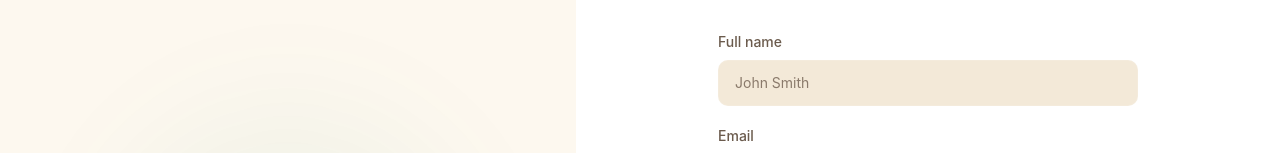
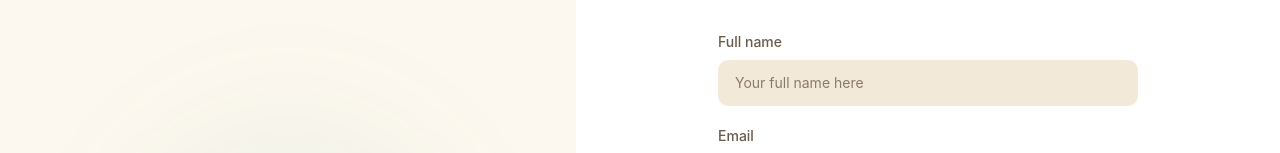
Before and after one commit to Oluwashiji/NexAgent, a React (Vite) app in the folder NEX AGENT ZIP/app/: page /signup in a window 1280 px wide. Shown: the part 148-301 px from the top of the page. Built offline with nearby package versions, Linux system fonts and the light colour scheme; no server answers.

Commit message:
Changed demo name

```diff
--- a/NEX AGENT ZIP/app/src/pages/SignupPage.tsx
+++ b/NEX AGENT ZIP/app/src/pages/SignupPage.tsx
@@ -135,7 +135,7 @@ export default function SignupPage() {
                 type="text"
                 value={name}
                 onChange={(e) => { setName(e.target.value); setErrors(prev => ({ ...prev, name: '' })) }}
-                placeholder="John Smith"
+                placeholder="Your full name here"
                 className={`w-full bg-navy-700 border ${errors.name ? 'border-red-500' : 'border-white/10'} rounded-[10px] px-4 py-3 text-sm text-slate-50 placeholder:text-slate-500 focus:outline-none focus:border-brand-blue focus:ring-2 focus:ring-brand-blue/20 transition-all`}
               />
               {errors.name && <motion.p initial={{ opacity: 0, y: -5 }} animate={{ opacity: 1, y: 0 }} className="mt-1 text-xs text-red-400">{errors.name}</motion.p>}
```
